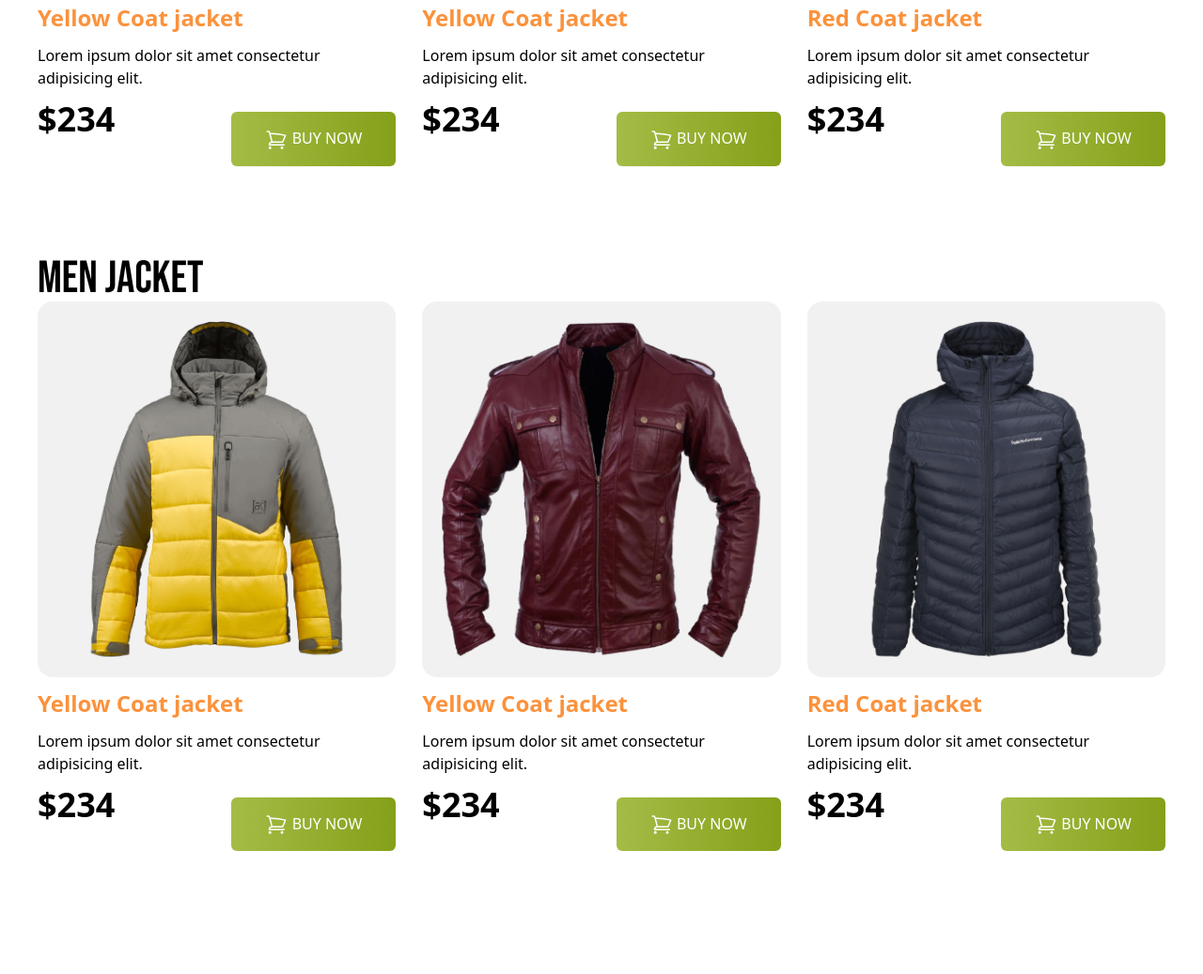
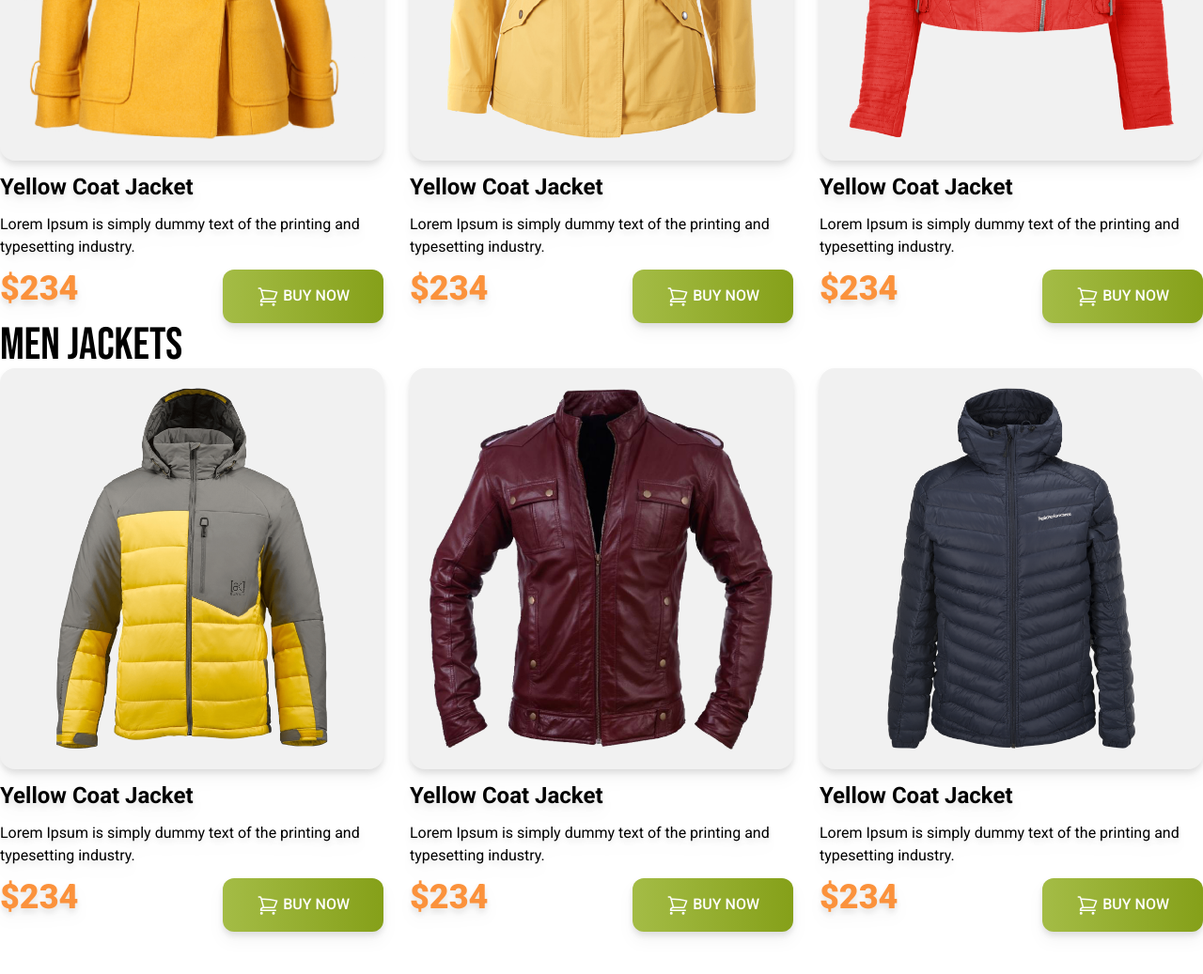
Before and after one commit to bishaldebroy007/Penguin-Fashion-Website-Tailwind, a plain HTML site: page index.html in a window 1280 px wide. Shown: the part 1055-2092 px from the top of the page at 94% size. Before the commit the page ends 2009 px from the top, so only its background shows below. Drawn offline with nearby package versions, Linux system fonts and the light colour scheme.

Commit message:
gents jacket added

```diff
--- a/index.html
+++ b/index.html
@@ -6,17 +6,18 @@
     <meta name="viewport" content="width=device-width, initial-scale=1.0">
     <title>Penguin Fashion</title>
     <script src="https://cdn.tailwindcss.com"></script>
-    <!-- font -->
+    <!-- google fonts: Bebas Neue and Roboto -->
     <link rel="preconnect" href="https://fonts.googleapis.com">
     <link rel="preconnect" href="https://fonts.gstatic.com" crossorigin>
-    <link
-        href="https://fonts.googleapis.com/css2?family=Bebas+Neue&family=Open+Sans:ital,wght@0,300..800;1,300..800&family=Work+Sans:ital,wght@0,100..900;1,100..900&display=swap"
+    <link href="https://fonts.googleapis.com/css2?family=Bebas+Neue&family=Roboto:wght@400;500;700;900&display=swap"
         rel="stylesheet">
     <style>
-        .bebas-neue-regular {
-            font-family: "Bebas Neue", serif;
-            font-weight: 400;
-            font-style: normal;
+        .font-bebas {
+            font-family: 'Bebas Neue', sans-serif;
+        }
+
+        .font-roboto {
+            font-family: 'Roboto', sans-serif;
         }
     </style>
 </head>
@@ -27,189 +28,169 @@
         <nav>
 
         </nav>
-
-        <!-- Banner Section -->
+        <!-- banner section -->
         <div class="flex flex-col md:flex-row justify-between items-center">
             <div class="space-y-3">
-                <h1 class="text-7xl bebas-neue-regular">
-                    <span class="text-[#FABE4C]">BE THE PENGUINS</span><br>
-                    OF WINTER
+                <h1 class="text-7xl uppercase font-bebas">
+                    <span class="text-[#FABE4C]">Be the Penguins</span>
+                    <br>
+                    of Winter
                 </h1>
-                <p>Lorem, ipsum dolor sit amet consectetur adipisicing elit. Vel pariatur dolorem aliquam
-                    unde deserunt fugiat libero similique accusantium</p>
+                <p>Lorem Ipsum is simply dummy text of the printing
+                    and typesetting industry.</p>
                 <button
-                    class="py-4 px-9 bg-gradient-to-r from-[#A4BC46] to-[#85A019] rounded-md my-1.5 text-white font-medium">
+                    class="py-4 px-9 bg-gradient-to-r from-[#A4BC46] to-[#85A019] rounded-xl uppercase text-white font-medium">
                     <svg xmlns="http://www.w3.org/2000/svg" fill="none" viewBox="0 0 24 24" stroke-width="1.5"
-                        stroke="currentColor" class="size-6 inline">
+                        stroke="currentColor" class="w-6 h-6 inline">
                         <path stroke-linecap="round" stroke-linejoin="round"
-                            d="M2.25 3h1.386c.51 0 .955.343 1.087.835l.383 1.437M7.5 14.25a3 3 0 0 0-3 3h15.75m-12.75-3h11.218c1.121-2.3 2.1-4.684 2.924-7.138a60.114 60.114 0 0 0-16.536-1.84M7.5 14.25 5.106 5.272M6 20.25a.75.75 0 1 1-1.5 0 .75.75 0 0 1 1.5 0Zm12.75 0a.75.75 0 1 1-1.5 0 .75.75 0 0 1 1.5 0Z" />
+                            d="M2.25 3h1.386c.51 0 .955.343 1.087.835l.383 1.437M7.5 14.25a3 3 0 00-3 3h15.75m-12.75-3h11.218c1.121-2.3 2.1-4.684 2.924-7.138a60.114 60.114 0 00-16.536-1.84M7.5 14.25L5.106 5.272M6 20.25a.75.75 0 11-1.5 0 .75.75 0 011.5 0zm12.75 0a.75.75 0 11-1.5 0 .75.75 0 011.5 0z" />
                     </svg>
-                    SHOP NOW</button>
+
+                    Buy Now</button>
             </div>
             <div>
-                <img src="images\model.png" alt="Model's Image">
+                <img src="images/model.png" alt="">
             </div>
         </div>
     </header>
+    <main class="max-w-7xl mx-auto">
+        <!-- woman jacket section -->
+        <section class="py-12">
+            <h3 class="text-5xl font-bebas">Women Jackets</h3>
+            <!-- jackets container -->
+            <div class="grid grid-cols-1 md:grid-cols-2 lg:grid-cols-3 gap-7 font-roboto">
+                <!-- jacket 1 -->
+                <div class="space-y-3 drop-shadow-lg">
+                    <div class="bg-[#F1F1F1;] p-5 rounded-2xl">
+                        <img src="images/jacket-1.png" alt="">
+                    </div>
+                    <h4 class="text-2xl font-bold">Yellow Coat Jacket </h4>
+                    <p>Lorem Ipsum is simply dummy text of the
+                        printing and typesetting industry.</p>
+                    <div class="flex justify-between">
+                        <h3 class="text-4xl font-black text-orange-400">$234</h3>
+                        <button
+                            class="py-4 px-9 bg-gradient-to-r from-[#A4BC46] to-[#85A019] rounded-xl uppercase text-white font-medium">
+                            <svg xmlns="http://www.w3.org/2000/svg" fill="none" viewBox="0 0 24 24" stroke-width="1.5"
+                                stroke="currentColor" class="w-6 h-6 inline">
+                                <path stroke-linecap="round" stroke-linejoin="round"
+                                    d="M2.25 3h1.386c.51 0 .955.343 1.087.835l.383 1.437M7.5 14.25a3 3 0 00-3 3h15.75m-12.75-3h11.218c1.121-2.3 2.1-4.684 2.924-7.138a60.114 60.114 0 00-16.536-1.84M7.5 14.25L5.106 5.272M6 20.25a.75.75 0 11-1.5 0 .75.75 0 011.5 0zm12.75 0a.75.75 0 11-1.5 0 .75.75 0 011.5 0z" />
+                            </svg>
 
-    <main class="mx-w-7l mx-10">
-        <!-- Women jacket section -->
-        <section class="py-12">
-            <h3 class="text-5xl bebas-neue-regular">Women Jacket</h3>
-
-            <!-- Container of jackets -->
-            <div class="grid grid-cols-3 gap-7">
-                <!-- Item 1 Starts -->
-                <div class="space-y-3">
-                    <div class="bg-[#F1F1F1] p-5 rounded-2xl">
-                        <img src="images\jacket-1.png" alt="Jacket 1">
-                    </div>
-                    <h4 class="text-2xl font-bold text-orange-400">Yellow Coat jacket</h4>
-                    <p>Lorem ipsum dolor sit amet consectetur adipisicing elit.</p>
-
-                    <!-- Button and Price for Item 1  -->
-                    <div class="flex justify-between space-y-3">
-                        <h3 class="text-4xl font-black">$234</h3>
-                        <button
-                            class="py-4 px-9 bg-gradient-to-r from-[#A4BC46] to-[#85A019] rounded-md my-1.5 text-white font-medium">
-                            <svg xmlns="http://www.w3.org/2000/svg" fill="none" viewBox="0 0 24 24" stroke-width="1.5"
-                                stroke="currentColor" class="size-6 inline">
-                                <path stroke-linecap="round" stroke-linejoin="round"
-                                    d="M2.25 3h1.386c.51 0 .955.343 1.087.835l.383 1.437M7.5 14.25a3 3 0 0 0-3 3h15.75m-12.75-3h11.218c1.121-2.3 2.1-4.684 2.924-7.138a60.114 60.114 0 0 0-16.536-1.84M7.5 14.25 5.106 5.272M6 20.25a.75.75 0 1 1-1.5 0 .75.75 0 0 1 1.5 0Zm12.75 0a.75.75 0 1 1-1.5 0 .75.75 0 0 1 1.5 0Z" />
-                            </svg>
-                            BUY NOW
-                        </button>
+                            Buy Now</button>
                     </div>
                 </div>
-                <!-- Item 1 ends -->
+                <!-- jacket 2 -->
+                <div class="space-y-3 drop-shadow-lg">
+                    <div class="bg-[#F1F1F1;] p-5 rounded-2xl">
+                        <img src="images/jacket-2.png" alt="">
+                    </div>
+                    <h4 class="text-2xl font-bold">Yellow Coat Jacket </h4>
+                    <p>Lorem Ipsum is simply dummy text of the
+                        printing and typesetting industry.</p>
+                    <div class="flex justify-between">
+                        <h3 class="text-4xl font-black text-orange-400">$234</h3>
+                        <button
+                            class="py-4 px-9 bg-gradient-to-r from-[#A4BC46] to-[#85A019] rounded-xl uppercase text-white font-medium">
+                            <svg xmlns="http://www.w3.org/2000/svg" fill="none" viewBox="0 0 24 24" stroke-width="1.5"
+                                stroke="currentColor" class="w-6 h-6 inline">
+                                <path stroke-linecap="round" stroke-linejoin="round"
+                                    d="M2.25 3h1.386c.51 0 .955.343 1.087.835l.383 1.437M7.5 14.25a3 3 0 00-3 3h15.75m-12.75-3h11.218c1.121-2.3 2.1-4.684 2.924-7.138a60.114 60.114 0 00-16.536-1.84M7.5 14.25L5.106 5.272M6 20.25a.75.75 0 11-1.5 0 .75.75 0 011.5 0zm12.75 0a.75.75 0 11-1.5 0 .75.75 0 011.5 0z" />
+                            </svg>
 
-                <!-- Item 2 Starts-->
-                <div class="space-y-3">
-                    <div class="bg-[#F1F1F1] p-5 rounded-2xl">
-                        <img src="images\jacket-2.png" alt="Jacket 2">
-                    </div>
-                    <h4 class="text-2xl font-bold text-orange-400">Yellow Coat jacket</h4>
-                    <p>Lorem ipsum dolor sit amet consectetur adipisicing elit.</p>
-
-
-                    <div class="flex justify-between space-y-3">
-                        <h3 class="text-4xl font-black">$234</h3>
-                        <button
-                            class="py-4 px-9 bg-gradient-to-r from-[#A4BC46] to-[#85A019] rounded-md my-1.5 text-white font-medium">
-                            <svg xmlns="http://www.w3.org/2000/svg" fill="none" viewBox="0 0 24 24" stroke-width="1.5"
-                                stroke="currentColor" class="size-6 inline">
-                                <path stroke-linecap="round" stroke-linejoin="round"
-                                    d="M2.25 3h1.386c.51 0 .955.343 1.087.835l.383 1.437M7.5 14.25a3 3 0 0 0-3 3h15.75m-12.75-3h11.218c1.121-2.3 2.1-4.684 2.924-7.138a60.114 60.114 0 0 0-16.536-1.84M7.5 14.25 5.106 5.272M6 20.25a.75.75 0 1 1-1.5 0 .75.75 0 0 1 1.5 0Zm12.75 0a.75.75 0 1 1-1.5 0 .75.75 0 0 1 1.5 0Z" />
-                            </svg>
-                            BUY NOW
-                        </button>
+                            Buy Now</button>
                     </div>
                 </div>
-                <!-- Item 2 ends -->
+                <!-- jacket 3 -->
+                <div class="space-y-3 drop-shadow-lg">
+                    <div class="bg-[#F1F1F1;] p-5 rounded-2xl">
+                        <img src="images/jacket-3.png" alt="">
+                    </div>
+                    <h4 class="text-2xl font-bold">Yellow Coat Jacket </h4>
+                    <p>Lorem Ipsum is simply dummy text of the
+                        printing and typesetting industry.</p>
+                    <div class="flex justify-between">
+                        <h3 class="text-4xl font-black text-orange-400">$234</h3>
+                        <button
+                            class="py-4 px-9 bg-gradient-to-r from-[#A4BC46] to-[#85A019] rounded-xl uppercase text-white font-medium">
+                            <svg xmlns="http://www.w3.org/2000/svg" fill="none" viewBox="0 0 24 24" stroke-width="1.5"
+                                stroke="currentColor" class="w-6 h-6 inline">
+                                <path stroke-linecap="round" stroke-linejoin="round"
+                                    d="M2.25 3h1.386c.51 0 .955.343 1.087.835l.383 1.437M7.5 14.25a3 3 0 00-3 3h15.75m-12.75-3h11.218c1.121-2.3 2.1-4.684 2.924-7.138a60.114 60.114 0 00-16.536-1.84M7.5 14.25L5.106 5.272M6 20.25a.75.75 0 11-1.5 0 .75.75 0 011.5 0zm12.75 0a.75.75 0 11-1.5 0 .75.75 0 011.5 0z" />
+                            </svg>
 
-                <!-- Item 3 Start-->
-                <div class="space-y-3">
-                    <div class="bg-[#F1F1F1] p-5 rounded-2xl">
-                        <img src="images\jacket-3.png" alt="Jacket 2">
-                    </div>
-                    <h4 class="text-2xl font-bold text-orange-400">Red Coat jacket</h4>
-                    <p>Lorem ipsum dolor sit amet consectetur adipisicing elit.</p>
-
-
-                    <div class="flex justify-between space-y-3">
-                        <h3 class="text-4xl font-black">$234</h3>
-                        <button
-                            class="py-4 px-9 bg-gradient-to-r from-[#A4BC46] to-[#85A019] rounded-md my-1.5 text-white font-medium">
-                            <svg xmlns="http://www.w3.org/2000/svg" fill="none" viewBox="0 0 24 24" stroke-width="1.5"
-                                stroke="currentColor" class="size-6 inline">
-                                <path stroke-linecap="round" stroke-linejoin="round"
-                                    d="M2.25 3h1.386c.51 0 .955.343 1.087.835l.383 1.437M7.5 14.25a3 3 0 0 0-3 3h15.75m-12.75-3h11.218c1.121-2.3 2.1-4.684 2.924-7.138a60.114 60.114 0 0 0-16.536-1.84M7.5 14.25 5.106 5.272M6 20.25a.75.75 0 1 1-1.5 0 .75.75 0 0 1 1.5 0Zm12.75 0a.75.75 0 1 1-1.5 0 .75.75 0 0 1 1.5 0Z" />
-                            </svg>
-                            BUY NOW
-                        </button>
+                            Buy Now</button>
                     </div>
                 </div>
-                <!-- Item 3 ends -->
             </div>
-        </section>
 
-        <!-- Man jacket section -->
-        <section class="py-12">
-            <h3 class="text-5xl bebas-neue-regular">Men Jacket</h3>
+            <!-- man jackets container -->
+            <h3 class="text-5xl font-bebas">Men Jackets</h3>
 
-            <!-- Container of jackets -->
-            <div class="grid grid-cols-3 gap-7">
-                <!-- Item 1 Starts -->
-                <div class="space-y-3">
-                    <div class="bg-[#F1F1F1] p-5 rounded-2xl">
-                        <img src="images\jacket-4.png" alt="Jacket 1">
+            <div class="grid grid-cols-1 md:grid-cols-2 lg:grid-cols-3 gap-7 font-roboto">
+                <!-- jacket 1 -->
+                <div class="space-y-3 drop-shadow-lg">
+                    <div class="bg-[#F1F1F1;] p-5 rounded-2xl">
+                        <img src="images/jacket-4.png" alt="">
                     </div>
-                    <h4 class="text-2xl font-bold text-orange-400">Yellow Coat jacket</h4>
-                    <p>Lorem ipsum dolor sit amet consectetur adipisicing elit.</p>
+                    <h4 class="text-2xl font-bold">Yellow Coat Jacket </h4>
+                    <p>Lorem Ipsum is simply dummy text of the
+                        printing and typesetting industry.</p>
+                    <div class="flex justify-between">
+                        <h3 class="text-4xl font-black text-orange-400">$234</h3>
+                        <button
+                            class="py-4 px-9 bg-gradient-to-r from-[#A4BC46] to-[#85A019] rounded-xl uppercase text-white font-medium">
+                            <svg xmlns="http://www.w3.org/2000/svg" fill="none" viewBox="0 0 24 24" stroke-width="1.5"
+                                stroke="currentColor" class="w-6 h-6 inline">
+                                <path stroke-linecap="round" stroke-linejoin="round"
+                                    d="M2.25 3h1.386c.51 0 .955.343 1.087.835l.383 1.437M7.5 14.25a3 3 0 00-3 3h15.75m-12.75-3h11.218c1.121-2.3 2.1-4.684 2.924-7.138a60.114 60.114 0 00-16.536-1.84M7.5 14.25L5.106 5.272M6 20.25a.75.75 0 11-1.5 0 .75.75 0 011.5 0zm12.75 0a.75.75 0 11-1.5 0 .75.75 0 011.5 0z" />
+                            </svg>
 
-                    <!-- Button and Price for Item 1  -->
-                    <div class="flex justify-between space-y-3">
-                        <h3 class="text-4xl font-black">$234</h3>
-                        <button
-                            class="py-4 px-9 bg-gradient-to-r from-[#A4BC46] to-[#85A019] rounded-md my-1.5 text-white font-medium">
-                            <svg xmlns="http://www.w3.org/2000/svg" fill="none" viewBox="0 0 24 24" stroke-width="1.5"
-                                stroke="currentColor" class="size-6 inline">
-                                <path stroke-linecap="round" stroke-linejoin="round"
-                                    d="M2.25 3h1.386c.51 0 .955.343 1.087.835l.383 1.437M7.5 14.25a3 3 0 0 0-3 3h15.75m-12.75-3h11.218c1.121-2.3 2.1-4.684 2.924-7.138a60.114 60.114 0 0 0-16.536-1.84M7.5 14.25 5.106 5.272M6 20.25a.75.75 0 1 1-1.5 0 .75.75 0 0 1 1.5 0Zm12.75 0a.75.75 0 1 1-1.5 0 .75.75 0 0 1 1.5 0Z" />
-                            </svg>
-                            BUY NOW
-                        </button>
+                            Buy Now</button>
                     </div>
                 </div>
-                <!-- Item 1 ends -->
+                <!-- jacket 2 -->
+                <div class="space-y-3 drop-shadow-lg">
+                    <div class="bg-[#F1F1F1;] p-5 rounded-2xl">
+                        <img src="images/jacket-5.png" alt="">
+                    </div>
+                    <h4 class="text-2xl font-bold">Yellow Coat Jacket </h4>
+                    <p>Lorem Ipsum is simply dummy text of the
+                        printing and typesetting industry.</p>
+                    <div class="flex justify-between">
+                        <h3 class="text-4xl font-black text-orange-400">$234</h3>
+                        <button
+                            class="py-4 px-9 bg-gradient-to-r from-[#A4BC46] to-[#85A019] rounded-xl uppercase text-white font-medium">
+                            <svg xmlns="http://www.w3.org/2000/svg" fill="none" viewBox="0 0 24 24" stroke-width="1.5"
+                                stroke="currentColor" class="w-6 h-6 inline">
+                                <path stroke-linecap="round" stroke-linejoin="round"
+                                    d="M2.25 3h1.386c.51 0 .955.343 1.087.835l.383 1.437M7.5 14.25a3 3 0 00-3 3h15.75m-12.75-3h11.218c1.121-2.3 2.1-4.684 2.924-7.138a60.114 60.114 0 00-16.536-1.84M7.5 14.25L5.106 5.272M6 20.25a.75.75 0 11-1.5 0 .75.75 0 011.5 0zm12.75 0a.75.75 0 11-1.5 0 .75.75 0 011.5 0z" />
+                            </svg>
 
-                <!-- Item 2 Starts-->
-                <div class="space-y-3">
-                    <div class="bg-[#F1F1F1] p-5 rounded-2xl">
-                        <img src="images\jacket-5.png" alt="Jacket 2">
-                    </div>
-                    <h4 class="text-2xl font-bold text-orange-400">Yellow Coat jacket</h4>
-                    <p>Lorem ipsum dolor sit amet consectetur adipisicing elit.</p>
-
-
-                    <div class="flex justify-between space-y-3">
-                        <h3 class="text-4xl font-black">$234</h3>
-                        <button
-                            class="py-4 px-9 bg-gradient-to-r from-[#A4BC46] to-[#85A019] rounded-md my-1.5 text-white font-medium">
-                            <svg xmlns="http://www.w3.org/2000/svg" fill="none" viewBox="0 0 24 24" stroke-width="1.5"
-                                stroke="currentColor" class="size-6 inline">
-                                <path stroke-linecap="round" stroke-linejoin="round"
-                                    d="M2.25 3h1.386c.51 0 .955.343 1.087.835l.383 1.437M7.5 14.25a3 3 0 0 0-3 3h15.75m-12.75-3h11.218c1.121-2.3 2.1-4.684 2.924-7.138a60.114 60.114 0 0 0-16.536-1.84M7.5 14.25 5.106 5.272M6 20.25a.75.75 0 1 1-1.5 0 .75.75 0 0 1 1.5 0Zm12.75 0a.75.75 0 1 1-1.5 0 .75.75 0 0 1 1.5 0Z" />
-                            </svg>
-                            BUY NOW
-                        </button>
+                            Buy Now</button>
                     </div>
                 </div>
-                <!-- Item 2 ends -->
+                <!-- jacket 3 -->
+                <div class="space-y-3 drop-shadow-lg">
+                    <div class="bg-[#F1F1F1;] p-5 rounded-2xl">
+                        <img src="images/jacket-6.png" alt="">
+                    </div>
+                    <h4 class="text-2xl font-bold">Yellow Coat Jacket </h4>
+                    <p>Lorem Ipsum is simply dummy text of the
+                        printing and typesetting industry.</p>
+                    <div class="flex justify-between">
+                        <h3 class="text-4xl font-black text-orange-400">$234</h3>
+                        <button
+                            class="py-4 px-9 bg-gradient-to-r from-[#A4BC46] to-[#85A019] rounded-xl uppercase text-white font-medium">
+                            <svg xmlns="http://www.w3.org/2000/svg" fill="none" viewBox="0 0 24 24" stroke-width="1.5"
+                                stroke="currentColor" class="w-6 h-6 inline">
+                                <path stroke-linecap="round" stroke-linejoin="round"
+                                    d="M2.25 3h1.386c.51 0 .955.343 1.087.835l.383 1.437M7.5 14.25a3 3 0 00-3 3h15.75m-12.75-3h11.218c1.121-2.3 2.1-4.684 2.924-7.138a60.114 60.114 0 00-16.536-1.84M7.5 14.25L5.106 5.272M6 20.25a.75.75 0 11-1.5 0 .75.75 0 011.5 0zm12.75 0a.75.75 0 11-1.5 0 .75.75 0 011.5 0z" />
+                            </svg>
 
-                <!-- Item 3 Start-->
-                <div class="space-y-3">
-                    <div class="bg-[#F1F1F1] p-5 rounded-2xl">
-                        <img src="images\jacket-6.png" alt="Jacket 2">
-                    </div>
-                    <h4 class="text-2xl font-bold text-orange-400">Red Coat jacket</h4>
-                    <p>Lorem ipsum dolor sit amet consectetur adipisicing elit.</p>
-
-
-                    <div class="flex justify-between space-y-3">
-                        <h3 class="text-4xl font-black">$234</h3>
-                        <button
-                            class="py-4 px-9 bg-gradient-to-r from-[#A4BC46] to-[#85A019] rounded-md my-1.5 text-white font-medium">
-                            <svg xmlns="http://www.w3.org/2000/svg" fill="none" viewBox="0 0 24 24" stroke-width="1.5"
-                                stroke="currentColor" class="size-6 inline">
-                                <path stroke-linecap="round" stroke-linejoin="round"
-                                    d="M2.25 3h1.386c.51 0 .955.343 1.087.835l.383 1.437M7.5 14.25a3 3 0 0 0-3 3h15.75m-12.75-3h11.218c1.121-2.3 2.1-4.684 2.924-7.138a60.114 60.114 0 0 0-16.536-1.84M7.5 14.25 5.106 5.272M6 20.25a.75.75 0 1 1-1.5 0 .75.75 0 0 1 1.5 0Zm12.75 0a.75.75 0 1 1-1.5 0 .75.75 0 0 1 1.5 0Z" />
-                            </svg>
-                            BUY NOW
-                        </button>
+                            Buy Now</button>
                     </div>
                 </div>
-                <!-- Item 3 ends -->
             </div>
         </section>
     </main>
--- a/tailwind.config.js
+++ b/tailwind.config.js
@@ -2,7 +2,7 @@
 module.exports = {
     content: ["./src/**/*.{html,js}"],
     theme: {
-    extend: {},
+      extend: {},
     },
     plugins: [],
-};
+  }
```
Lines whose indentation alone changed are shown as unchanged.
